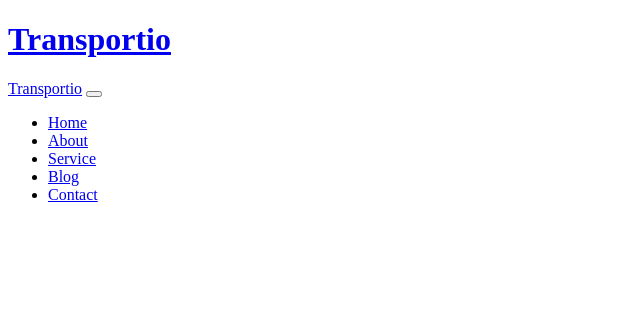
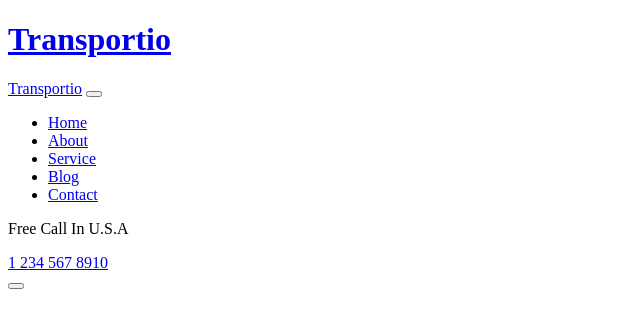
Before and after one commit to sofiiavoitkova/TransportWebsite, a plain HTML site: page index.html in a window 1280 px wide. Shown: the whole page, without its empty margins (0-640 px from the left). Drawn offline with Linux system fonts and the light colour scheme.

Commit message:
feat: add contact information and navigation button to header

```diff
--- a/index.html
+++ b/index.html
@@ -76,6 +76,22 @@
             </li>
           </ul>
         </nav>
+
+        <div class="header-contact">
+          <div>
+            <p class="contact-label">Free Call In U.S.A</p>
+
+            <a href="tel:12345678910" class="contact-number">1 234 567 8910</a>
+          </div>
+
+          <div class="contact-icon">
+            <ion-icon name="call-outline"></ion-icon>
+          </div>
+        </div>
+
+        <button class="nav-open-btn" aria-label="Open menu" data-nav-toggler>
+          <ion-icon name="menu-outline"></ion-icon>
+        </button>
       </div>
     </header>
   </body>
```
